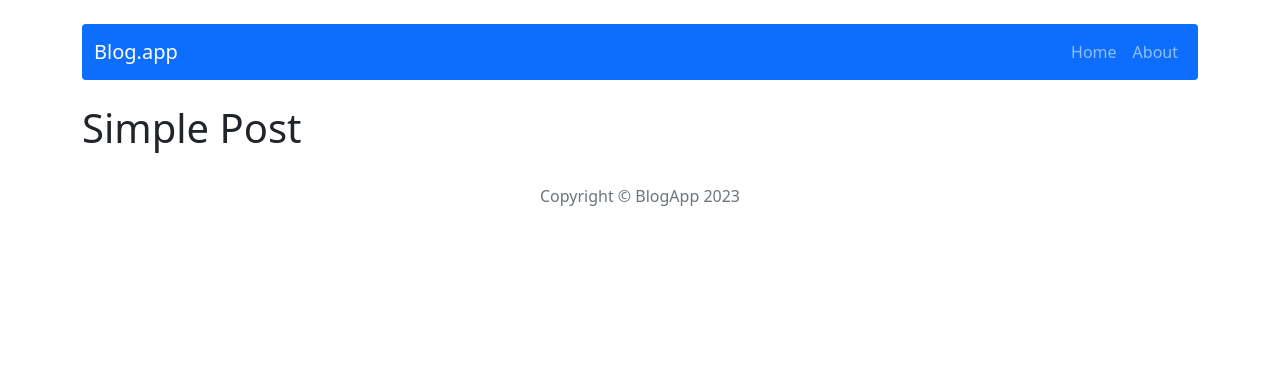
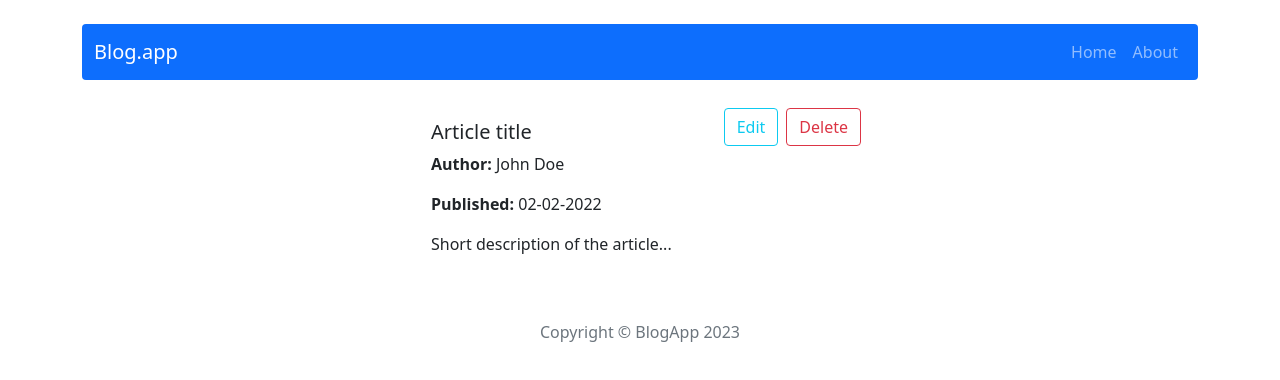
Before and after one commit to peterweglo/react-blog, a React (Create React App) app: page /post/1 in a window 1280 px wide. Shown: the top 380 px of the page. Built offline with nearby package versions, Linux system fonts and the light colour scheme.

Commit message:
Update PostPage component

```diff
--- a/src/components/features/List/List.js
+++ b/src/components/features/List/List.js
@@ -5,10 +5,11 @@ import { getAllPosts } from '../../../redux/postsRedux';
 
 const List = () => {
   const posts = useSelector(getAllPosts);
+
   return (
     <Row>
       {posts.map((post) => (
-        <Col key={post.id} xs="12" md="6" lg="4">
+        <Col key={post.id} xs='12' md='6' lg='4'>
           <Post {...post} />
         </Col>
       ))}
--- a/src/components/pages/PostPage/PostPage.js
+++ b/src/components/pages/PostPage/PostPage.js
@@ -1,8 +1,50 @@
+import { useSelector } from 'react-redux';
+import { useParams } from 'react-router-dom';
+import { getPostById } from '../../../redux/postsRedux';
+import { Navigate } from 'react-router-dom';
+import { Card, Button } from 'react-bootstrap';
+import { Link } from 'react-router-dom';
+
 const PostPage = () => {
+  const { id } = useParams();
+  const postData = useSelector((state) => getPostById(state, id));
+  if (!postData) return <Navigate to='/' />;
+
   return (
-    <div>
-      <h1>Simple Post</h1>
-    </div>
+    <main className='d-flex justify-content-center'>
+      <div className='pe-2 me-2'>
+        <Card className='mb-4 border border-0'>
+          <Card.Body>
+            <Card.Title>{postData.title}</Card.Title>
+            <Card.Text>
+              <strong>Author:</strong> {postData.author}
+            </Card.Text>
+            <Card.Text>
+              <strong>Published:</strong> {postData.publishedDate}
+            </Card.Text>
+            <Card.Text>{postData.shortDescription} </Card.Text>
+          </Card.Body>
+        </Card>
+      </div>
+      <div className='ps-2 ms-2'>
+        <Button
+          variant='outline-info'
+          as={Link}
+          to={`/post/edit/${postData.id}`}
+          className='m-1'
+        >
+          Edit
+        </Button>
+        <Button
+          variant='outline-danger'
+          as={Link}
+          to={`/post/edit/${postData.id}`}
+          className='m-1'
+        >
+          Delete
+        </Button>
+      </div>
+    </main>
   );
 };
 
--- a/src/redux/postsRedux.js
+++ b/src/redux/postsRedux.js
@@ -1,5 +1,7 @@
 //selectors
 export const getAllPosts = (state) => state.posts;
+export const getPostById = ({ posts }, id) =>
+  posts.find((post) => post.id === id);
 
 //actions
 const createActionName = (actionName) => `app/posts/${actionName}`;
```
